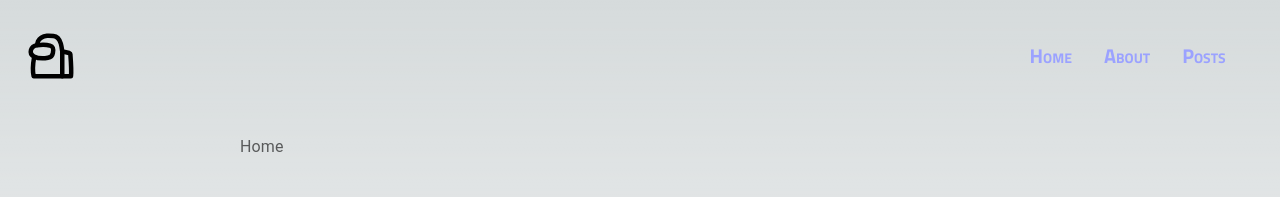
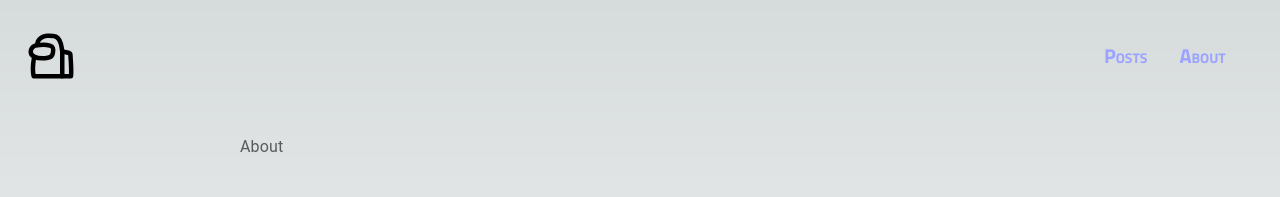
Before and after one commit to guillefun/NextJS-Pilot-App, a Next.js app: page /about in a window 1280 px wide. Shown: the top 197 px of the page. Built offline with nearby package versions, Linux system fonts and the light colour scheme; grey boxes are pictures that could not be loaded.

Commit message:
Remove home

```diff
--- a/app/components/Breadcrumb/Breadcrumb.tsx
+++ b/app/components/Breadcrumb/Breadcrumb.tsx
@@ -56,7 +56,7 @@ export default function Breadcrumb() {
     })
 
     // Add in a default "Home" crumb for the top-level
-    return [{ href: '/', text: 'Home' }, ...crumblist]
+    return [ ...crumblist] // { href: '/posts', text: 'Posts' },
   }
 
   // Call the function to generate the breadcrumbs list
--- a/app/components/Navigation/Navigation.tsx
+++ b/app/components/Navigation/Navigation.tsx
@@ -3,16 +3,12 @@ import styles from './Navigation.module.css'
 
 const links = [
   {
-    label: 'Home',
-    route: '/'
+    label: 'Posts',
+    route: '/posts'
   },
   {
     label: 'About',
     route: '/about'
-  },
-  {
-    label: 'Posts',
-    route: '/posts'
   }
 ]
 
--- a/next.config.js
+++ b/next.config.js
@@ -1,13 +1,21 @@
 /** @type {import('next').NextConfig} */
 const nextConfig = {
-    output: "export",
-    basePath: "/nextjs-posts",
+    basePath: "",
     experimental: {
         appDir: true
     },
     images: {
         unoptimized: true
     },
+    async redirects() {
+        return [
+          {
+            source: '/',
+            destination: '/posts',
+            permanent: true,
+          },
+        ]
+      },
 }
 
 module.exports = nextConfig
```
Also changed, not shown: app/page.tsx (deleted, +0 -12 lines).
